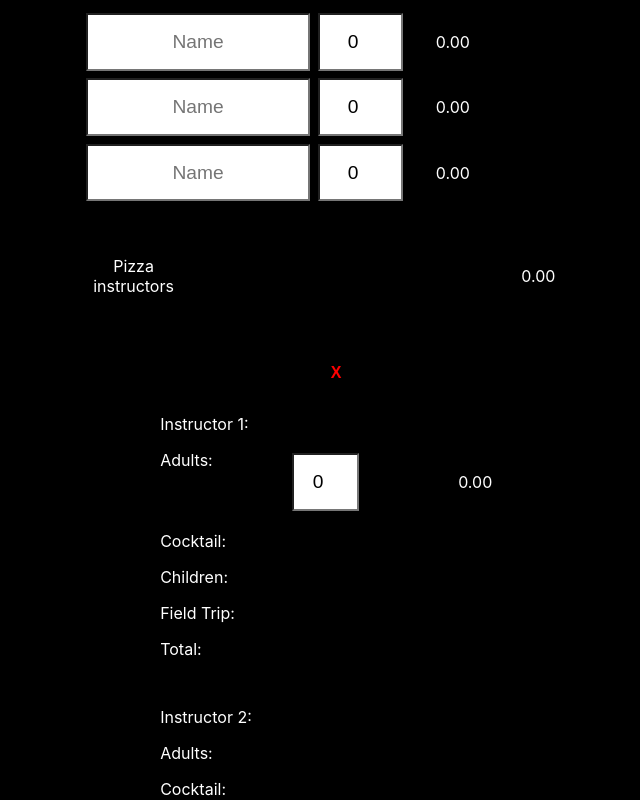
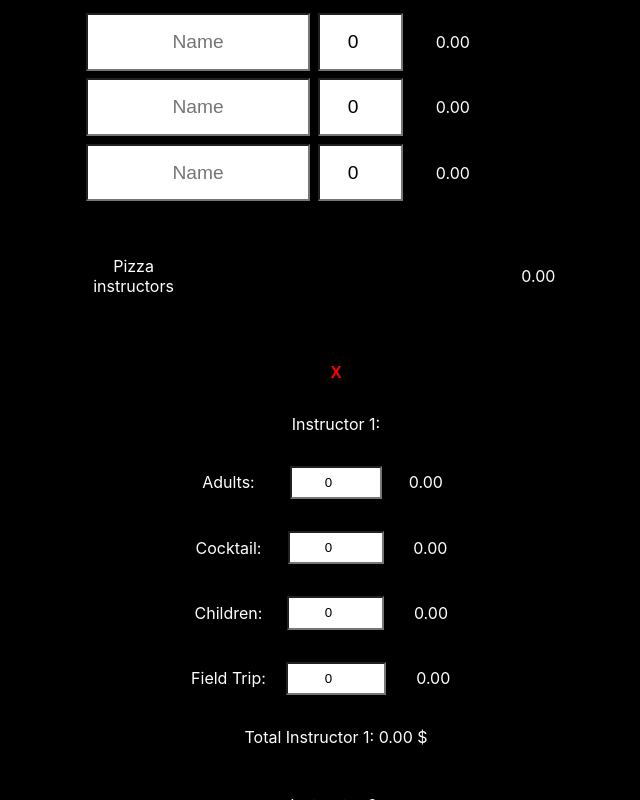
Before and after one commit to manuelcasanova/rmf, a React (Create React App) app in the folder client/: page / in a window 1280 px wide. Both pictures are taken after a click on the button "More than one pizza maker?". Shown: the part 2159-2959 px from the top of the page, without its empty margins (304-944 px from the left). Built offline with nearby package versions, Linux system fonts and the light colour scheme.

Commit message:
Distribute the parties tips amongst multiple servers AM shift

```diff
--- a/client/src/App.css
+++ b/client/src/App.css
@@ -323,24 +323,46 @@ input {
 }
 .instructor {
   margin-bottom: 1em;
+
+  display: flex;
+  flex-direction: column;
+  align-items: center; /* Center items horizontally */
 }
+
+
 
 .instructor-detail {
   display: flex;
-  flex-direction: row;
-  justify-content: space-between;
   margin: 1em;
+  align-items: center;
+}
+
+.instructor-detail > div,
+.instructor-detail > input {
+  flex: 1;
+  text-align: center;
+  width: 33.33%; /* Each div (or input) takes up 33.33% of the container width */
 
 }
 
-.server {
-  /* display: flex;
-  flex-direction: row;
-  align-items: center;
-  justify-content: space-around; */
+.instructor-detail > div:first-child {
+  text-align: left;
 }
 
-.summary {}
+.instructor-detail-input {
+  height: 2.5em;
+}
+
+.warning-message {
+  background-color: #ffc107; /* Yellow background */
+  color: #721c24; /* Dark red text color */
+  padding: 10px;
+  margin: 10px 0;
+  border: 1px solid #ffc107; /* Border color matches the background */
+  border-radius: 10px;
+  font-weight: bold;
+
+}
 
 .error-message {
   /* background-color: var(--color0);;
--- a/client/src/Closing.jsx
+++ b/client/src/Closing.jsx
@@ -185,6 +185,7 @@ export default function Closing({ color, setColor }) {
   const showInstructors = () => {
     // e.preventDefault();
     setInstructors(prev => !prev)
+    clearInstructors()
   }
 
   const showRedLine = () => {
@@ -238,6 +239,40 @@ export default function Closing({ color, setColor }) {
   const [instructor2FieldTrip, setInstructor2FieldTrip] = useState(0);
   const [instructor3FieldTrip, setInstructor3FieldTrip] = useState(0);
 
+  const totalInstructor1 = parseFloat(
+    (parseFloat(instructor1Adults) * adultsPizzaPrice * pizzaTipsPercent / 100)
+    +
+    (parseFloat(instructor1Cocktail) * adultsCocktailPrice * pizzaTipsPercent / 100)
+    +
+    (parseFloat(instructor1Children) * kidsPizzaPrice * pizzaTipsPercent / 100)
+    +
+    (parseFloat(instructor1FieldTrip) * fieldTripPrice * pizzaTipsPercent / 100)
+
+  ).toFixed(2)
+
+const totalInstructor3 = parseFloat(
+  (parseFloat(instructor3Adults) * adultsPizzaPrice * pizzaTipsPercent / 100)
+  +
+  (parseFloat(instructor3Cocktail) * adultsCocktailPrice * pizzaTipsPercent / 100)
+  +
+  (parseFloat(instructor3Children) * kidsPizzaPrice * pizzaTipsPercent / 100)
+  +
+  (parseFloat(instructor3FieldTrip) * fieldTripPrice * pizzaTipsPercent / 100)
+
+).toFixed(2)
+
+const totalInstructor2 = parseFloat(
+  (parseFloat(instructor2Adults) * adultsPizzaPrice * pizzaTipsPercent / 100)
+  +
+  (parseFloat(instructor2Cocktail) * adultsCocktailPrice * pizzaTipsPercent / 100)
+  +
+  (parseFloat(instructor2Children) * kidsPizzaPrice * pizzaTipsPercent / 100)
+  +
+  (parseFloat(instructor2FieldTrip) * fieldTripPrice * pizzaTipsPercent / 100)
+
+).toFixed(2)
+
+const totalInstructors = totalInstructor1 + totalInstructor2 + totalInstructor3
 
   const totalHours = parseFloat(server1Hours) + parseFloat(server2Hours) + parseFloat(server3Hours) + parseFloat(server4Hours) + parseFloat(server5Hours) + parseFloat(assistant1Hours) * assistantTips / 100 + parseFloat(assistant2Hours) * assistantTips / 100 + parseFloat(assistant3Hours) * assistantTips / 100;
 
@@ -313,6 +348,9 @@ export default function Closing({ color, setColor }) {
     setInstructor1FieldTrip(0);
     setInstructor2FieldTrip(0);
     setInstructor3FieldTrip(0);
+    showInstructors();
+    setPizzaParties(prev => !prev)
+
   }
 
   const clearServers = () => {
@@ -338,6 +376,21 @@ export default function Closing({ color, setColor }) {
     // setPizzaMaking1Name("");
     // setPizzaMaking2Name("");
     // setPizzaMaking3Name("");
+    setInstructor1Adults(0);
+    setInstructor2Adults(0);
+    setInstructor3Adults(0);
+    setInstructor1Cocktail(0);
+    setInstructor2Cocktail(0);
+    setInstructor3Cocktail(0);
+    setInstructor1Children(0);
+    setInstructor2Children(0);
+    setInstructor3Children(0);
+    setInstructor1FieldTrip(0);
+    setInstructor2FieldTrip(0);
+    setInstructor3FieldTrip(0);
+  }
+
+  const clearInstructors = () => {
     setInstructor1Adults(0);
     setInstructor2Adults(0);
     setInstructor3Adults(0);
@@ -858,6 +911,8 @@ export default function Closing({ color, setColor }) {
 
 
 
+
+
           {/* <section className={pizzaParties ? '' : 'pizza'}>
 
 
@@ -905,6 +960,15 @@ export default function Closing({ color, setColor }) {
             {instructors &&
               <div className='instructors'>
 
+
+
+{ parseInt(totalInstructors) !== parseInt(pizzaTips) &&
+
+<section className='servers'>
+  <div className='warning-message'>Warning!! The pizza instructors' tips and the tips distributed amongst the 3 instructors do not match! The sum of the total tips for the three instructors must match the total pizza instructor tips shown above.</div>
+</section>
+}
+
                 <div className='instructor'>
                   <div className='instructor-detail'>Instructor 1:</div>
 
@@ -913,32 +977,136 @@ export default function Closing({ color, setColor }) {
 
 
 
-                  <div className='instructor-detail'>Adults:
-                  <input type="number" value={instructor1Adults} className="thirty-three input-width nameinput" onChange={(e) => setInstructor1Adults(e.target.value)} onFocus={(e) => setInstructor1Adults(0)} onClick={(e) => setInstructor1Adults(0)}></input>
-              <div className="thirty-three">{frontTips !== 0 && instructor1Adults !== "" && (parseFloat(instructor1Adults) * adultsPizzaPrice * pizzaTipsPercent / 100).toFixed(2)}</div>
+                  <div className='instructor-detail'>
 
+                    <div>Adults:</div>
+                    <input type="number" value={instructor1Adults} className="instructor-detail-input" onChange={(e) => setInstructor1Adults(e.target.value)} onFocus={(e) => setInstructor1Adults(0)} onClick={(e) => setInstructor1Adults(0)}></input>
+                    <div >{frontTips !== 0 && instructor1Adults !== "" && (parseFloat(instructor1Adults) * adultsPizzaPrice * pizzaTipsPercent / 100).toFixed(2)}</div>
                   </div>
-                  <div className='instructor-detail'>Cocktail:</div>
-                  <div className='instructor-detail'>Children:</div>
-                  <div className='instructor-detail'>Field Trip:</div>
-                  <div className='instructor-detail'>Total:</div>
+
+                  <div className='instructor-detail'>
+
+                    <div>Cocktail:</div>
+                    <input type="number" value={instructor1Cocktail} className="instructor-detail-input" onChange={(e) => setInstructor1Cocktail(e.target.value)} onFocus={(e) => setInstructor1Cocktail(0)} onClick={(e) => setInstructor1Cocktail(0)}></input>
+                    <div >{frontTips !== 0 && instructor1Cocktail !== "" && (parseFloat(instructor1Cocktail) * adultsCocktailPrice * pizzaTipsPercent / 100).toFixed(2)}</div>
+                  </div>
+
+                  <div className='instructor-detail'>
+
+                    <div>Children:</div>
+                    <input type="number" value={instructor1Children} className="instructor-detail-input" onChange={(e) => setInstructor1Children(e.target.value)} onFocus={(e) => setInstructor1Children(0)} onClick={(e) => setInstructor1Children(0)}></input>
+                    <div >{frontTips !== 0 && instructor1Children !== "" && (parseFloat(instructor1Children) * kidsPizzaPrice * pizzaTipsPercent / 100).toFixed(2)}</div>
+                  </div>
+
+                  <div className='instructor-detail'>
+
+                    <div>Field Trip:</div>
+                    <input type="number" value={instructor1FieldTrip} className="instructor-detail-input" onChange={(e) => setInstructor1FieldTrip(e.target.value)} onFocus={(e) => setInstructor1FieldTrip(0)} onClick={(e) => setInstructor1FieldTrip(0)}></input>
+                    <div >{frontTips !== 0 && instructor1FieldTrip !== "" && (parseFloat(instructor1FieldTrip) * fieldTripPrice * pizzaTipsPercent / 100).toFixed(2)}</div>
+                  </div>
+
+
+
+                  <div className='instructor-detail'>Total Instructor 1: {parseFloat(
+                    (parseFloat(instructor1Adults) * adultsPizzaPrice * pizzaTipsPercent / 100)
+                    +
+                    (parseFloat(instructor1Cocktail) * adultsCocktailPrice * pizzaTipsPercent / 100)
+                    +
+                    (parseFloat(instructor1Children) * kidsPizzaPrice * pizzaTipsPercent / 100)
+                    +
+                    (parseFloat(instructor1FieldTrip) * fieldTripPrice * pizzaTipsPercent / 100)
+
+                  ).toFixed(2)} $</div>
+
                 </div>
+
+
                 <div className='instructor'>
                   <div className='instructor-detail'>Instructor 2:</div>
-                  <div className='instructor-detail'>Adults:</div>
-                  <div className='instructor-detail'>Cocktail:</div>
-                  <div className='instructor-detail'>Children:</div>
-                  <div className='instructor-detail'>Field Trip:</div>
-                  <div className='instructor-detail'>Total:</div>
+
+
+
+
+
+
+                  <div className='instructor-detail'>
+
+                    <div>Adults:</div>
+                    <input type="number" value={instructor2Adults} className="instructor-detail-input" onChange={(e) => setInstructor2Adults(e.target.value)} onFocus={(e) => setInstructor2Adults(0)} onClick={(e) => setInstructor2Adults(0)}></input>
+                    <div >{frontTips !== 0 && instructor2Adults !== "" && (parseFloat(instructor2Adults) * adultsPizzaPrice * pizzaTipsPercent / 100).toFixed(2)}</div>
+                  </div>
+
+                  <div className='instructor-detail'>
+
+                    <div>Cocktail:</div>
+                    <input type="number" value={instructor2Cocktail} className="instructor-detail-input" onChange={(e) => setInstructor2Cocktail(e.target.value)} onFocus={(e) => setInstructor2Cocktail(0)} onClick={(e) => setInstructor2Cocktail(0)}></input>
+                    <div >{frontTips !== 0 && instructor2Cocktail !== "" && (parseFloat(instructor2Cocktail) * adultsCocktailPrice * pizzaTipsPercent / 100).toFixed(2)}</div>
+                  </div>
+
+                  <div className='instructor-detail'>
+
+                    <div>Children:</div>
+                    <input type="number" value={instructor2Children} className="instructor-detail-input" onChange={(e) => setInstructor2Children(e.target.value)} onFocus={(e) => setInstructor2Children(0)} onClick={(e) => setInstructor2Children(0)}></input>
+                    <div >{frontTips !== 0 && instructor2Children !== "" && (parseFloat(instructor2Children) * kidsPizzaPrice * pizzaTipsPercent / 100).toFixed(2)}</div>
+                  </div>
+
+                  <div className='instructor-detail'>
+
+                    <div>Field Trip:</div>
+                    <input type="number" value={instructor2FieldTrip} className="instructor-detail-input" onChange={(e) => setInstructor2FieldTrip(e.target.value)} onFocus={(e) => setInstructor2FieldTrip(0)} onClick={(e) => setInstructor2FieldTrip(0)}></input>
+                    <div >{frontTips !== 0 && instructor2FieldTrip !== "" && (parseFloat(instructor2FieldTrip) * fieldTripPrice * pizzaTipsPercent / 100).toFixed(2)}</div>
+                  </div>
+
+
+
+                  <div className='instructor-detail'>Total Instructor 1: {totalInstructor2} $</div>
+
                 </div>
+
+
                 <div className='instructor'>
                   <div className='instructor-detail'>Instructor 3:</div>
-                  <div className='instructor-detail'>Adults:</div>
-                  <div className='instructor-detail'>Cocktail:</div>
-                  <div className='instructor-detail'>Children:</div>
-                  <div className='instructor-detail'>Field Trip:</div>
-                  <div className='instructor-detail'>Total:</div>
+
+
+
+
+
+
+                  <div className='instructor-detail'>
+
+                    <div>Adults:</div>
+                    <input type="number" value={instructor3Adults} className="instructor-detail-input" onChange={(e) => setInstructor3Adults(e.target.value)} onFocus={(e) => setInstructor3Adults(0)} onClick={(e) => setInstructor3Adults(0)}></input>
+                    <div >{frontTips !== 0 && instructor3Adults !== "" && (parseFloat(instructor3Adults) * adultsPizzaPrice * pizzaTipsPercent / 100).toFixed(2)}</div>
+                  </div>
+
+                  <div className='instructor-detail'>
+
+                    <div>Cocktail:</div>
+                    <input type="number" value={instructor3Cocktail} className="instructor-detail-input" onChange={(e) => setInstructor3Cocktail(e.target.value)} onFocus={(e) => setInstructor3Cocktail(0)} onClick={(e) => setInstructor3Cocktail(0)}></input>
+                    <div >{frontTips !== 0 && instructor3Cocktail !== "" && (parseFloat(instructor3Cocktail) * adultsCocktailPrice * pizzaTipsPercent / 100).toFixed(2)}</div>
+                  </div>
+
+                  <div className='instructor-detail'>
+
+                    <div>Children:</div>
+                    <input type="number" value={instructor3Children} className="instructor-detail-input" onChange={(e) => setInstructor3Children(e.target.value)} onFocus={(e) => setInstructor3Children(0)} onClick={(e) => setInstructor3Children(0)}></input>
+                    <div >{frontTips !== 0 && instructor3Children !== "" && (parseFloat(instructor3Children) * kidsPizzaPrice * pizzaTipsPercent / 100).toFixed(2)}</div>
+                  </div>
+
+                  <div className='instructor-detail'>
+
+                    <div>Field Trip:</div>
+                    <input type="number" value={instructor3FieldTrip} className="instructor-detail-input" onChange={(e) => setInstructor3FieldTrip(e.target.value)} onFocus={(e) => setInstructor3FieldTrip(0)} onClick={(e) => setInstructor3FieldTrip(0)}></input>
+                    <div >{frontTips !== 0 && instructor3FieldTrip !== "" && (parseFloat(instructor3FieldTrip) * fieldTripPrice * pizzaTipsPercent / 100).toFixed(2)}</div>
+                  </div>
+
+
+
+                  <div className='instructor-detail'>Total Instructor 3: {totalInstructor3} $</div>
+
                 </div>
+
+
               </div>
             }
           </div>
```
